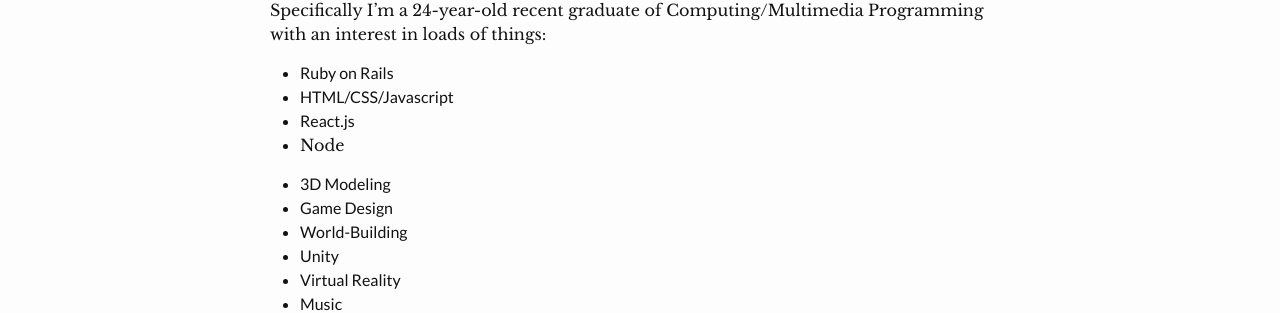
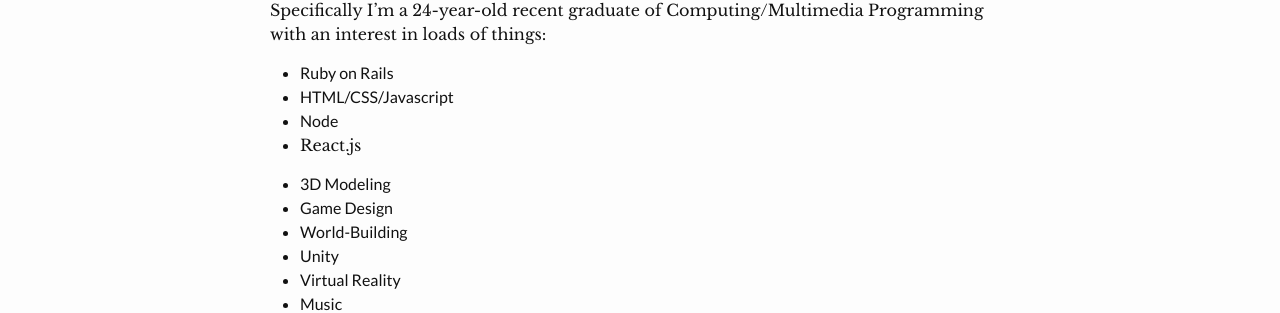
Before and after one commit to keithomalley/blog-thing, a Jekyll site: the page built from about.md, in a window 1280 px wide. Shown: the part 1380-1693 px from the top of the page. Built offline with Jekyll 4.4.1, drawn with Linux system fonts in a browser that asks for light colours; some web fonts are replaced.

Commit message:
yep still fixing

```diff
--- a/about.md
+++ b/about.md
@@ -13,8 +13,8 @@
 
 - Ruby on Rails
 - HTML/CSS/Javascript
+- Node
 - React.js
-- Node
 
 - 3D Modeling
 - Game Design
```
